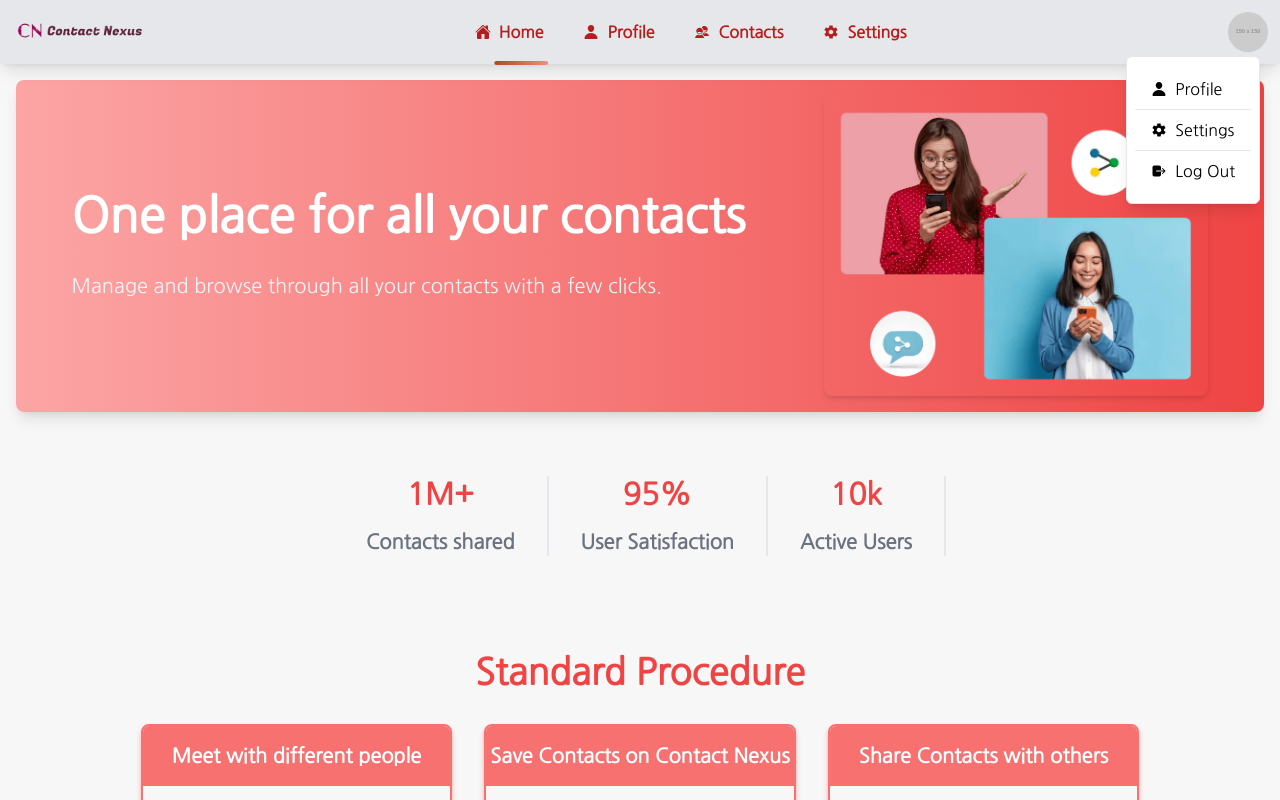
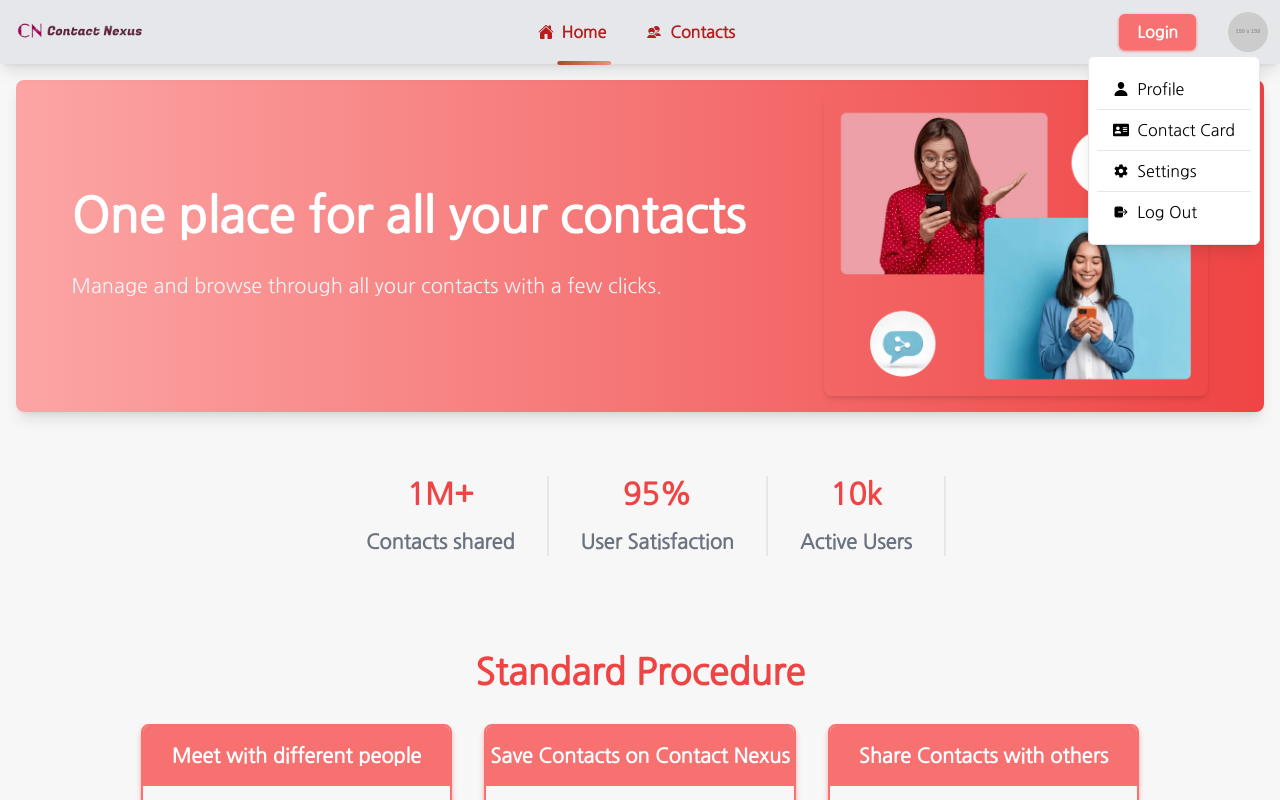
Before and after one commit to sachin-gupta99/ContactNexus, a React (Vite) app in the folder client/: page /home in a window 1280 px wide. Both pictures are taken after a click on the picture 1248 px from the left and 32 px from the top of the page. Shown: the top 800 px of the page. Built offline with nearby package versions, Linux system fonts and the light colour scheme.

Commit message:
Include login button in navbar

```diff
--- a/client/src/components/Dropdown.jsx
+++ b/client/src/components/Dropdown.jsx
@@ -2,9 +2,9 @@ import React, { useState } from "react";
 import { IoPerson } from "react-icons/io5";
 import { IoMdSettings } from "react-icons/io";
 import { IoLogOut } from "react-icons/io5";
+import { FaAddressCard } from "react-icons/fa";
 
-const Dropdown = ({isOpen, toggleDropdown}) => {
-
+const Dropdown = ({ isOpen, toggleDropdown }) => {
   return (
     <div className="relative">
       <img
@@ -19,6 +19,11 @@ const Dropdown = ({isOpen, toggleDropdown}) => {
             <li className="px-4 py-2 hover:bg-gray-100 cursor-pointer rounded-lg flex items-center gap-2 relative dropdown-items">
               <IoPerson />
               Profile
+            </li>
+            <hr />
+            <li className="px-4 py-2 hover:bg-gray-100 cursor-pointer rounded-lg flex items-center gap-2 relative dropdown-items">
+              <FaAddressCard />
+              Contact Card
             </li>
             <hr />
             <li className="px-4 py-2 hover:bg-gray-100 cursor-pointer rounded-lg flex items-center gap-2 relative dropdown-items">
--- a/client/src/components/Navbar.jsx
+++ b/client/src/components/Navbar.jsx
@@ -45,21 +45,19 @@ const Navbar = () => {
             <Navlink href="/home">Home</Navlink>
           </li>
           <li className="flex items-center gap-2">
-            <IoPerson />
-            <Navlink href="/profile">Profile</Navlink>
-          </li>
-          <li className="flex items-center gap-2">
             <IoMdContacts />
             <Navlink href="/contacts">Contacts</Navlink>
           </li>
-          <li className="flex items-center gap-2">
-            <IoMdSettings />
-            <Navlink href="/settings">Settings</Navlink>
-          </li>
         </ul>
       </div>
-      <div className="w-1/9 relative" ref={dropdownRef}>
-        <Dropdown isOpen={isOpen} toggleDropdown={toggleDropdown} />
+
+      <div className="flex justify-center gap-8 items-center w-1/8">
+        <button className="border-2 border-red-400 px-4 py-1 rounded-md bg-red-400 text-white font-bold shadow shadow-red-400 hover:shadow-md hover:shadow-red-200">
+          Login
+        </button>
+        <div className="w-1/9 relative" ref={dropdownRef}>
+          <Dropdown isOpen={isOpen} toggleDropdown={toggleDropdown} />
+        </div>
       </div>
     </div>
   );
```
